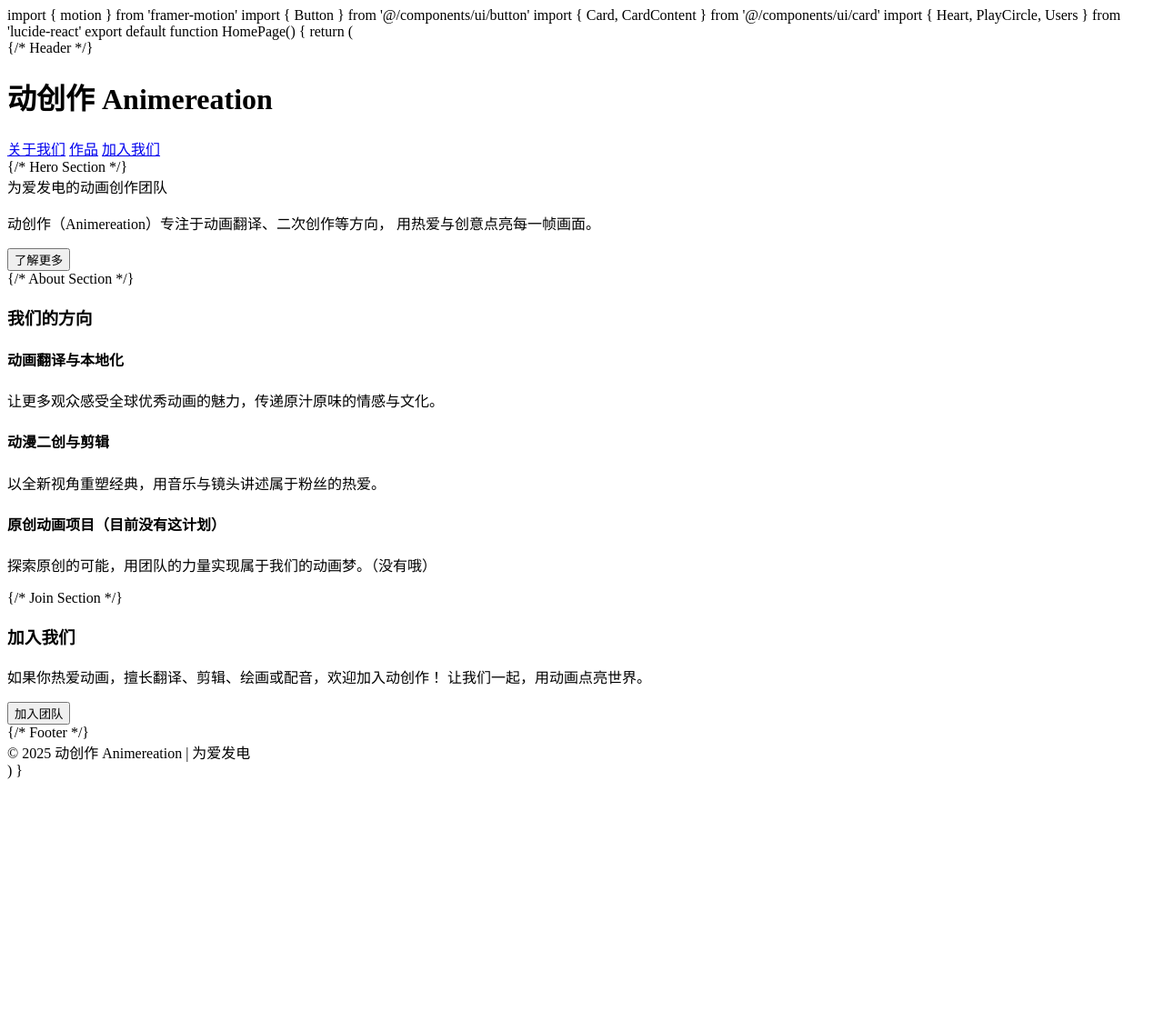
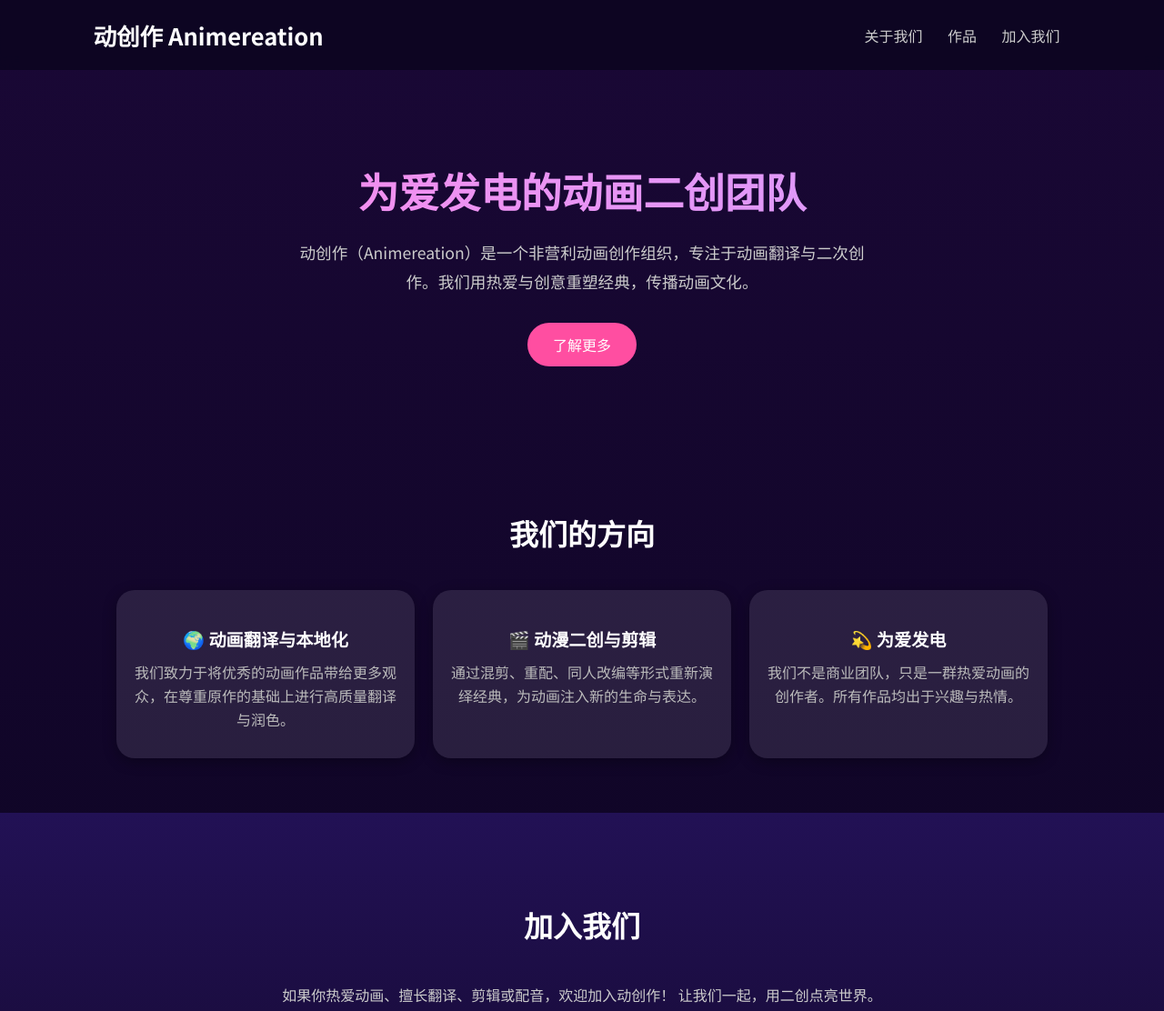
Before and after one commit to Animereation/animereation.github.io, a plain HTML site: page index.html in a window 1280 px wide. Shown: the top 1112 px of the page at 91% size. Before the commit the page ends 865 px from the top, so only its background shows below. Drawn offline with Linux system fonts and the light colour scheme.

Commit message:
Update index.html

```diff
--- a/index.html
+++ b/index.html
@@ -1,72 +1,99 @@
-import { motion } from 'framer-motion' import { Button } from '@/components/ui/button' import { Card, CardContent } from '@/components/ui/card' import { Heart, PlayCircle, Users } from 'lucide-react'
+<!DOCTYPE html>
+<html lang="zh-CN">
+<head>
+  <meta charset="UTF-8" />
+  <meta name="viewport" content="width=device-width, initial-scale=1.0" />
+  <title>动创作 Animereation</title>
+  <link href="https://fonts.googleapis.com/css2?family=Noto+Sans+SC:wght@400;700&display=swap" rel="stylesheet">
+  <style>
+    * { margin: 0; padding: 0; box-sizing: border-box; font-family: 'Noto Sans SC', sans-serif; }
+    body { background: linear-gradient(to bottom, #1a0836, #0b0420); color: #fff; overflow-x: hidden; }
+    header { display: flex; justify-content: space-between; align-items: center; padding: 20px 8%; position: sticky; top: 0; background: rgba(10, 5, 30, 0.8); backdrop-filter: blur(8px); z-index: 999; }
+    header h1 { font-size: 1.6rem; font-weight: bold; }
+    nav a { color: #ccc; text-decoration: none; margin: 0 12px; transition: color 0.3s; }
+    nav a:hover { color: #ff77c8; }
 
-export default function HomePage() { return ( <div className="min-h-screen bg-gradient-to-b from-purple-950 via-indigo-900 to-gray-900 text-white"> {/* Header */} <header className="flex justify-between items-center px-8 py-6"> <h1 className="text-2xl font-bold tracking-wide">动创作 Animereation</h1> <nav className="space-x-6"> <a href="#about" className="hover:text-pink-400 transition">关于我们</a> <a href="#works" className="hover:text-pink-400 transition">作品</a> <a href="#join" className="hover:text-pink-400 transition">加入我们</a> </nav> </header>
+    .hero { text-align: center; padding: 100px 20px 80px; }
+    .hero h2 { font-size: 2.8rem; background: linear-gradient(90deg, #ff89e9, #d29fff); -webkit-background-clip: text; -webkit-text-fill-color: transparent; margin-bottom: 20px; }
+    .hero p { max-width: 650px; margin: 0 auto 30px; color: #ccc; font-size: 1.1rem; line-height: 1.8; }
+    .btn { background: #ff4ea1; color: #fff; border: none; padding: 12px 28px; border-radius: 999px; font-size: 1rem; cursor: pointer; transition: background 0.3s; text-decoration: none; display: inline-block; }
+    .btn:hover { background: #ff71b5; }
 
-{/* Hero Section */}
-  <section className="flex flex-col items-center justify-center text-center mt-20 px-6">
-    <motion.h2
-      initial={{ opacity: 0, y: -20 }}
-      animate={{ opacity: 1, y: 0 }}
-      transition={{ duration: 0.8 }}
-      className="text-4xl md:text-6xl font-extrabold mb-4 bg-gradient-to-r from-pink-400 to-purple-300 bg-clip-text text-transparent"
-    >
-      为爱发电的动画创作团队
-    </motion.h2>
-    <p className="max-w-2xl text-gray-300 text-lg mb-8">
-      动创作（Animereation）专注于动画翻译、二次创作等方向，
-      用热爱与创意点亮每一帧画面。
-    </p>
-    <Button className="bg-pink-500 hover:bg-pink-600 text-white text-lg px-6 py-3 rounded-full shadow-lg">
-      了解更多
-    </Button>
+    section { padding: 80px 10% 60px; text-align: center; }
+    section h3 { font-size: 2rem; margin-bottom: 40px; }
+    .cards { display: grid; gap: 20px; grid-template-columns: repeat(auto-fit, minmax(250px, 1fr)); }
+    .card { background: rgba(255, 255, 255, 0.1); border-radius: 20px; padding: 30px 20px; box-shadow: 0 4px 15px rgba(0,0,0,0.3); transition: transform 0.3s; }
+    .card:hover { transform: translateY(-5px); }
+    .card h4 { font-size: 1.2rem; margin: 10px 0; }
+    .card p { color: #bbb; line-height: 1.6; }
+
+    .join { background: linear-gradient(to bottom, #221155, #160a33); padding: 100px 10%; }
+    footer { text-align: center; padding: 20px; font-size: 0.9rem; color: #aaa; border-top: 1px solid rgba(255,255,255,0.1); margin-top: 40px; }
+  </style>
+</head>
+<body>
+  <header>
+    <h1>动创作 Animereation</h1>
+    <nav>
+      <a href="#about">关于我们</a>
+      <a href="#works">作品</a>
+      <a href="#join">加入我们</a>
+    </nav>
+  </header>
+
+  <section class="hero">
+    <h2>为爱发电的动画二创团队</h2>
+    <p>动创作（Animereation）是一个非营利动画创作组织，专注于动画翻译与二次创作。我们用热爱与创意重塑经典，传播动画文化。</p>
+    <a href="#about" class="btn">了解更多</a>
   </section>
 
-  {/* About Section */}
-  <section id="about" className="px-6 md:px-16 py-20">
-    <h3 className="text-3xl font-bold mb-8 text-center">我们的方向</h3>
-    <div className="grid md:grid-cols-3 gap-8">
-      <Card className="bg-white/10 backdrop-blur-lg border-none shadow-xl">
-        <CardContent className="p-6 text-center">
-          <PlayCircle className="w-12 h-12 mx-auto mb-4 text-pink-400" />
-          <h4 className="text-xl font-semibold mb-2">动画翻译与本地化</h4>
-          <p className="text-gray-300">让更多观众感受全球优秀动画的魅力，传递原汁原味的情感与文化。</p>
-        </CardContent>
-      </Card>
-
-      <Card className="bg-white/10 backdrop-blur-lg border-none shadow-xl">
-        <CardContent className="p-6 text-center">
-          <Heart className="w-12 h-12 mx-auto mb-4 text-pink-400" />
-          <h4 className="text-xl font-semibold mb-2">动漫二创与剪辑</h4>
-          <p className="text-gray-300">以全新视角重塑经典，用音乐与镜头讲述属于粉丝的热爱。</p>
-        </CardContent>
-      </Card>
-
-      <Card className="bg-white/10 backdrop-blur-lg border-none shadow-xl">
-        <CardContent className="p-6 text-center">
-          <Users className="w-12 h-12 mx-auto mb-4 text-pink-400" />
-          <h4 className="text-xl font-semibold mb-2">原创动画项目（目前没有这计划）</h4>
-          <p className="text-gray-300">探索原创的可能，用团队的力量实现属于我们的动画梦。（没有哦）</p>
-        </CardContent>
-      </Card>
+  <section id="about">
+    <h3>我们的方向</h3>
+    <div class="cards">
+      <div class="card">
+        <h4>🌍 动画翻译与本地化</h4>
+        <p>我们致力于将优秀的动画作品带给更多观众，在尊重原作的基础上进行高质量翻译与润色。</p>
+      </div>
+      <div class="card">
+        <h4>🎬 动漫二创与剪辑</h4>
+        <p>通过混剪、重配、同人改编等形式重新演绎经典，为动画注入新的生命与表达。</p>
+      </div>
+      <div class="card">
+        <h4>💫 为爱发电</h4>
+        <p>我们不是商业团队，只是一群热爱动画的创作者。所有作品均出于兴趣与热情。</p>
+      </div>
     </div>
   </section>
 
-  {/* Join Section */}
-  <section id="join" className="text-center py-20 bg-gradient-to-b from-indigo-900 to-purple-950">
-    <h3 className="text-3xl font-bold mb-6">加入我们</h3>
-    <p className="max-w-2xl mx-auto text-gray-300 mb-8">
-      如果你热爱动画，擅长翻译、剪辑、绘画或配音，欢迎加入动创作！
-      让我们一起，用动画点亮世界。
+  <section id="join" class="join">
+    <h3>加入我们</h3>
+    <p style="max-width:700px;margin:auto;color:#ccc;line-height:1.8;">
+      如果你热爱动画、擅长翻译、剪辑或配音，欢迎加入动创作！
+      让我们一起，用二创点亮世界。
     </p>
-    <Button className="bg-pink-500 hover:bg-pink-600 text-white text-lg px-6 py-3 rounded-full shadow-lg">
-      加入团队
-    </Button>
+    <br>
+    <button class="btn" id="joinBtn">加入我们</button>
   </section>
 
-  {/* Footer */}
-  <footer className="text-center py-6 text-gray-400 border-t border-white/10">
-    © 2025 动创作 Animereation | 为爱发电
+  <footer>
+    © 2025 动创作 Animereation | 动画翻译与二创团队 · 为爱发电
   </footer>
-</div>
 
-) }
+  <script>
+    document.getElementById('joinBtn').addEventListener('click', () => {
+      const tgUrl = 'https://t.me/Animereation';
+      const qqUrl = 'https://qm.qq.com/q/JDyTob9xm4';
+
+      // 打开 Telegram 群
+      window.open(tgUrl, '_blank');
+
+      // 如果 3 秒内用户没跳走（说明 Telegram 没打开），跳转 QQ 群
+      setTimeout(() => {
+        if (!document.hidden) {
+          window.open(qqUrl, '_blank');
+        }
+      }, 3000);
+    });
+  </script>
+</body>
+</html>
```
